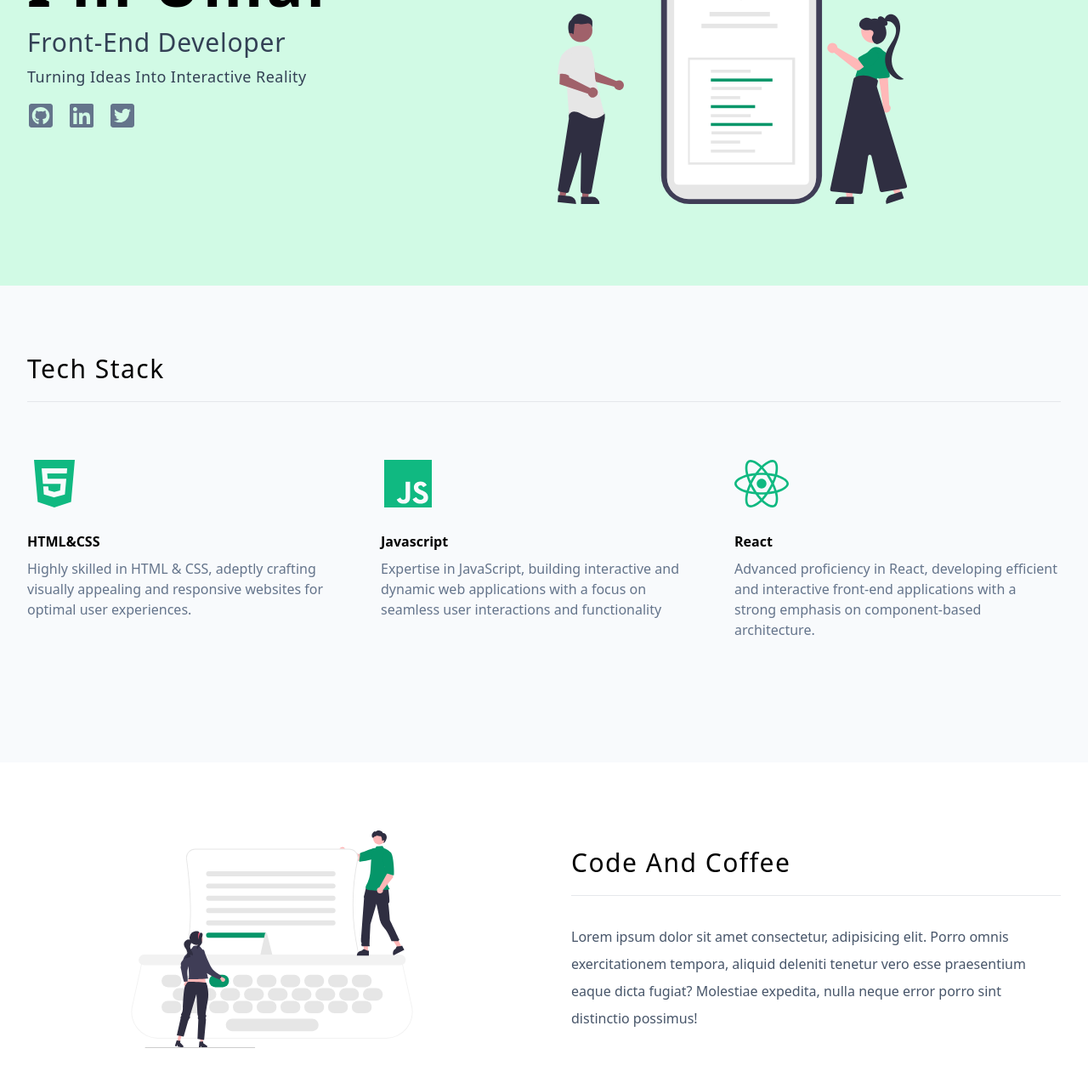
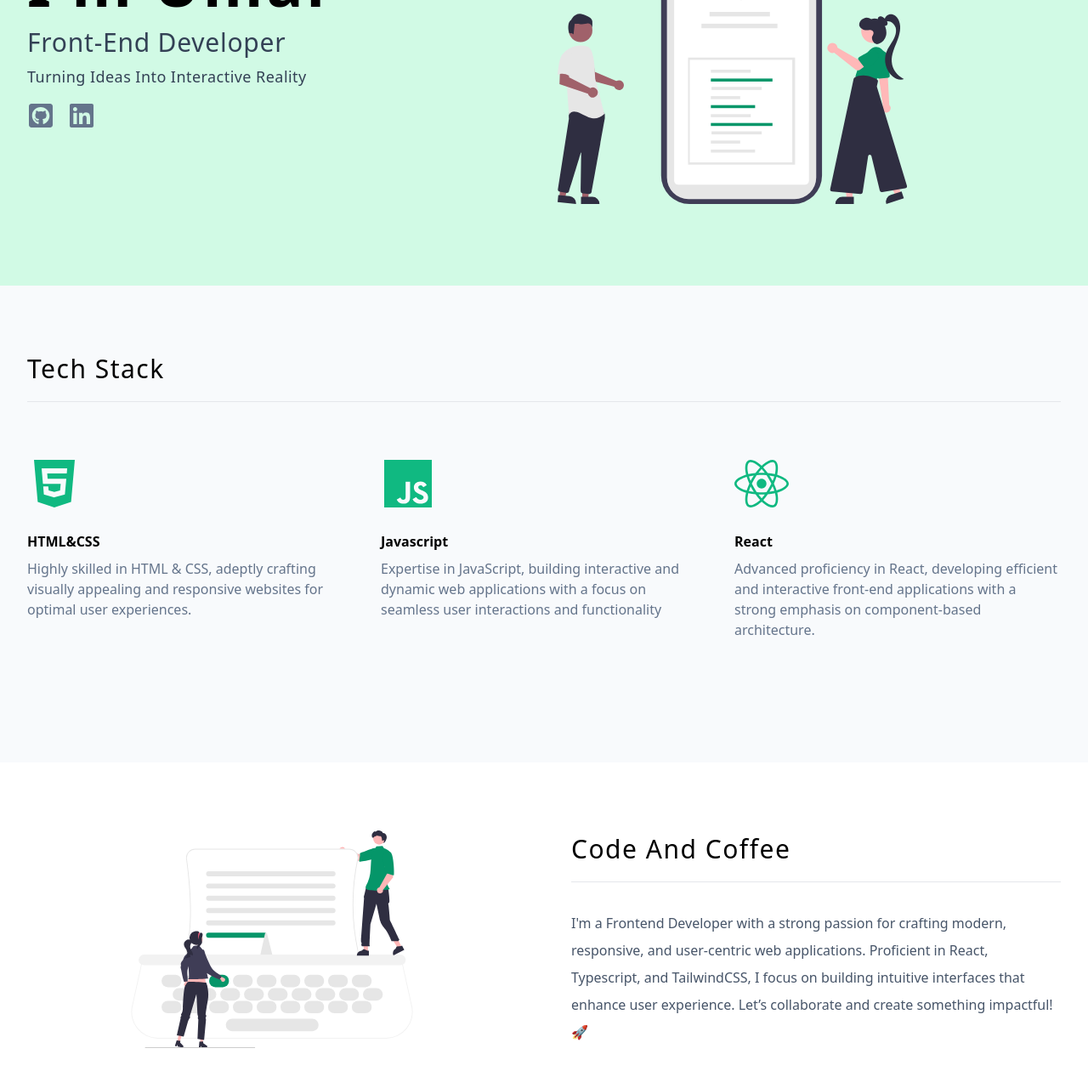
Before and after one commit to omarologyy/Web-dev-portfolio, a React (Vite) app: page / in a window 1280 px wide. Shown: the part 340-1620 px from the top of the page at 85% size. Built offline with nearby package versions, Linux system fonts and the light colour scheme.

Commit message:
quick change

```diff
--- a/src/components/About.jsx
+++ b/src/components/About.jsx
@@ -8,10 +8,11 @@ const About = () => {
         <article>
           <SectionTitle text="code and coffee" />
           <p className="text-slate-600 mt-8 leading-loose">
-            Lorem ipsum dolor sit amet consectetur, adipisicing elit. Porro
-            omnis exercitationem tempora, aliquid deleniti tenetur vero esse
-            praesentium eaque dicta fugiat? Molestiae expedita, nulla neque
-            error porro sint distinctio possimus!
+            I'm a Frontend Developer with a strong passion for crafting modern,
+            responsive, and user-centric web applications. Proficient in React,
+            Typescript, and TailwindCSS, I focus on building intuitive
+            interfaces that enhance user experience. Let’s collaborate and
+            create something impactful! 🚀
           </p>
         </article>
       </div>
--- a/src/components/Hero.jsx
+++ b/src/components/Hero.jsx
@@ -13,14 +13,19 @@ const Hero = () => {
             turning ideas into interactive reality
           </p>
           <div className="flex gap-x-4 mt-4">
-            <a href="#">
+            <a
+              href="https://github.com/omarologyy"
+              target="_blank"
+              rel="noopener noreferrer"
+            >
               <FaGithubSquare className="h-8 w-8 text-slate-500 hover:text-black duration-300" />
             </a>
-            <a href="#">
+            <a
+              href="https://www.linkedin.com/in/umar-sulaiman-a91a43175?utm_source=share&utm_campaign=share_via&utm_content=profile&utm_medium=android_app"
+              target="_blank"
+              rel="noopener noreferrer"
+            >
               <FaLinkedin className="h-8 w-8 text-slate-500 hover:text-black duration-300" />
-            </a>
-            <a href="#">
-              <FaTwitterSquare className="h-8 w-8 text-slate-500 hover:text-black duration-300" />
             </a>
           </div>
         </article>
--- a/src/data.jsx
+++ b/src/data.jsx
@@ -44,6 +44,6 @@ export const projects = [
     url: 'https://cart-project-kappa.vercel.app/',
     github: 'https://github.com/omarologyy/Cart-Project',
     title: 'second project',
-    text: 'Lorem ipsum dolor sit amet consectetur, adipisicing elit. Asperiores aperiam porro impedit tenetur quo hic omnis doloribus dolores enim deleniti.',
+    text: 'This is a mini cart project. The purpose of the project is to test how different hooks work together.',
   },
 ]
```
